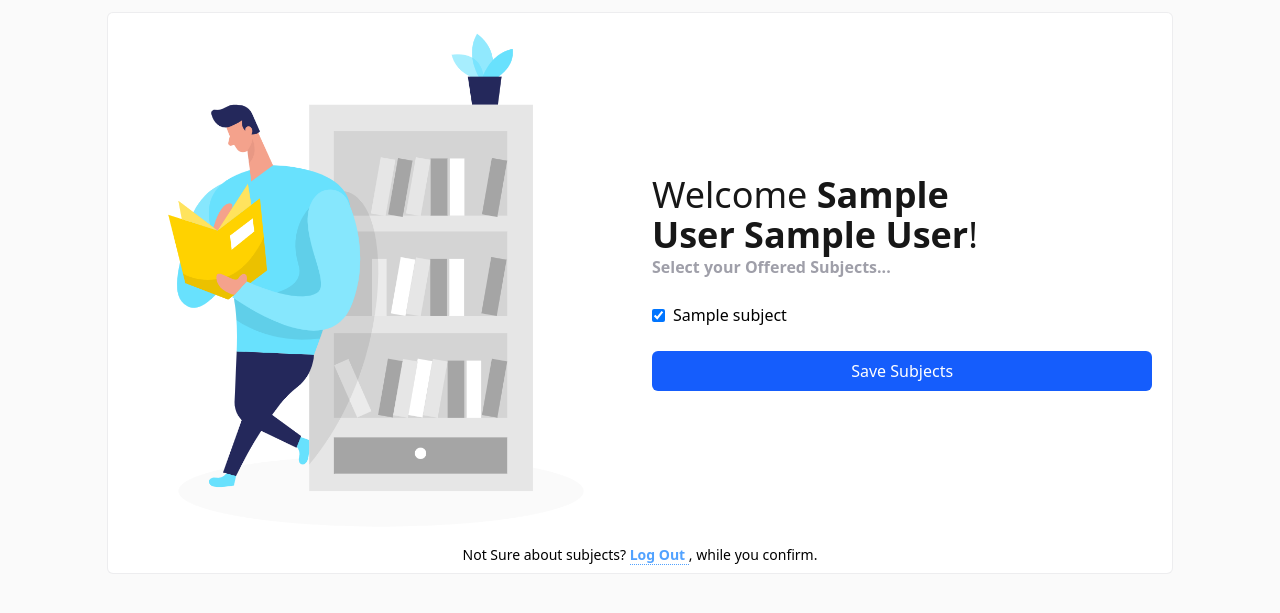
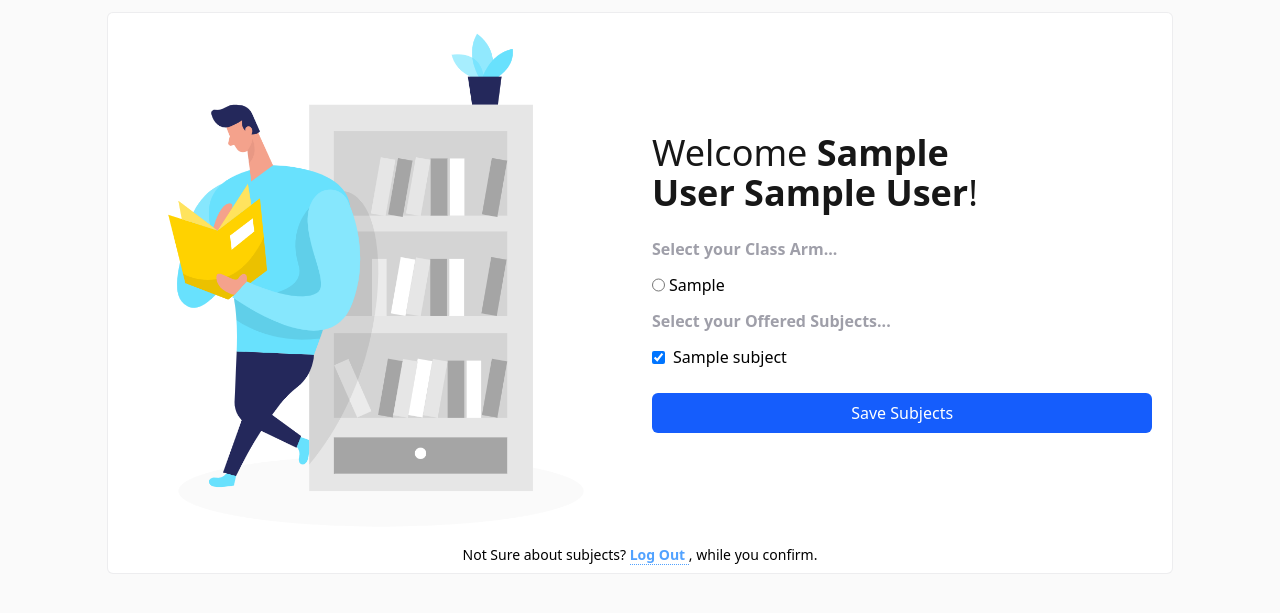
Before and after one commit to Samn1ce/SMS, a PHP site: page /selectSubjects.php in a window 1280 px wide. Shown: the part 77-690 px from the top of the page. Run offline with PHP 8.4, Linux system fonts and the light colour scheme; the visitor is signed in with stand-in values (Sample User, id 1); tables that the repository leaves empty or names only in its code hold one stand-in row (values such as "Sample post"); some libraries are stand-ins or nearby versions.

Commit message:
[BUG]: class arm

```diff
--- a/dashboard.php
+++ b/dashboard.php
@@ -15,6 +15,7 @@ $id = $_SESSION["user_id"];
 $surname = $_SESSION['surname'];
 $firstname = $_SESSION['firstname'];
 $class_name = $_SESSION['class_name'];
+$class_arm = $_SESSION['arm'];
 $role = $_SESSION['role'];
 
 // Fetch available subjects
--- a/includes/loginFormhandler.inc.php
+++ b/includes/loginFormhandler.inc.php
@@ -14,9 +14,10 @@ if (empty($email) || empty($pwd) || empty($role)) {
 
 // Choose correct table based on role
 if ($role === "student") {
-    $sql = "SELECT students.*, classes.class_name
+    $sql = "SELECT students.*, classes.class_name, class_arms.class_arm
             FROM students
             LEFT JOIN classes ON students.class_id = classes.id
+            AND class_arm ON students.arm_id = class_arms.id
             WHERE students.email = ?";
 } elseif ($role === "teacher") {
     $sql = "SELECT * FROM teachers WHERE email = ?";
@@ -38,6 +39,7 @@ if ($row = mysqli_fetch_assoc($result)) {
         $_SESSION["gender"] = $row['gender'];
         $_SESSION['dob'] = $row['dob'];
         $_SESSION['class_name'] = $row['class_name'] ?? 'Not Assigned';
+        $_SESSION['arm'] = $row['arm_id'];
 
 
         // Redirect to correct dashboard
--- a/selectSubjects.php
+++ b/selectSubjects.php
@@ -15,6 +15,9 @@ if (!isset($_SESSION["user_id"])) {
 
 $subjectsQuery = "SELECT * FROM subjects";
 $subjectsResult = mysqli_query($conn, $subjectsQuery);
+
+$class_armQuery = "SELECT * FROM class_arms";
+$class_armResult = mysqli_query($conn, $class_armQuery);
 
 function getSelectedSubjects($conn, $student_id) {
     $subjectsSql = "SELECT subject_id FROM student_subjects WHERE student_id = ?";
@@ -58,14 +61,31 @@ while ($coreRow = mysqli_fetch_assoc($coreResult)) {
             <div class="w-full lg:w-1/2 flex flex-col justify-center gap-6 p-3">
                 <div>
                     <h2 class="text-neutral-900 text-3xl lg:text-4xl">Welcome <span class="font-semibold"><?= htmlspecialchars($surname) ?>&nbsp;<?= htmlspecialchars($firstname) ?></span>!</h2>
-                    <p class="text-zinc-400 font-semibold">Select your Offered Subjects...</p>
                 </div>
                 <div>
-                    <form action="includes/saveSubjects.php" method="POST" class="space-y-3">
+                    <form action="includes/saveStudentData.php" method="POST" class="space-y-3">
+                        <p class="text-zinc-400 font-semibold">Select your Class Arm...</p>
+                        <div class="flex gap-2">
+                            <input type="hidden" name="student_id" value="<?= $id ?>">
+                            <?php while($class_arm = mysqli_fetch_assoc($class_armResult)) :
+                                $selectedArm = $_SESSION['arm'];
+                            ?>
+                                <label class="flex gap-1">
+                                    <input
+                                        type="radio"
+                                        name="arm_id"
+                                        value="<?= htmlspecialchars($class_arm['id']) ?>"
+                                        class="cursor-pointer"
+                                        required
+                                        <?php if ($selectedArm !== '') selected ?>
+                                    />
+                                    <span><?= htmlspecialchars($class_arm['class_arm']) ?></span>
+                                </label>
+                            <?php endwhile; ?>
+                        </div>
+                        <p class="text-zinc-400 font-semibold">Select your Offered Subjects...</p>
                         <input type="hidden" name="student_id" value="<?= $id ?>">
-
                         <?php while ($subject = mysqli_fetch_assoc($subjectsResult)) :
-                            // $isChecked = in_array($subject['id'], $selectedSubjects) ? 'checked' : '';
                             $isCore = in_array($subject['id'], $coreSubjectIds);
                             $isSelected = in_array($subject['id'], $selectedSubjects);
                             $isChecked = ($isCore || $isSelected) ? 'checked' : '';
```
Also changed, not shown: includes/saveStudentData.php (added, +77 -0 lines).
